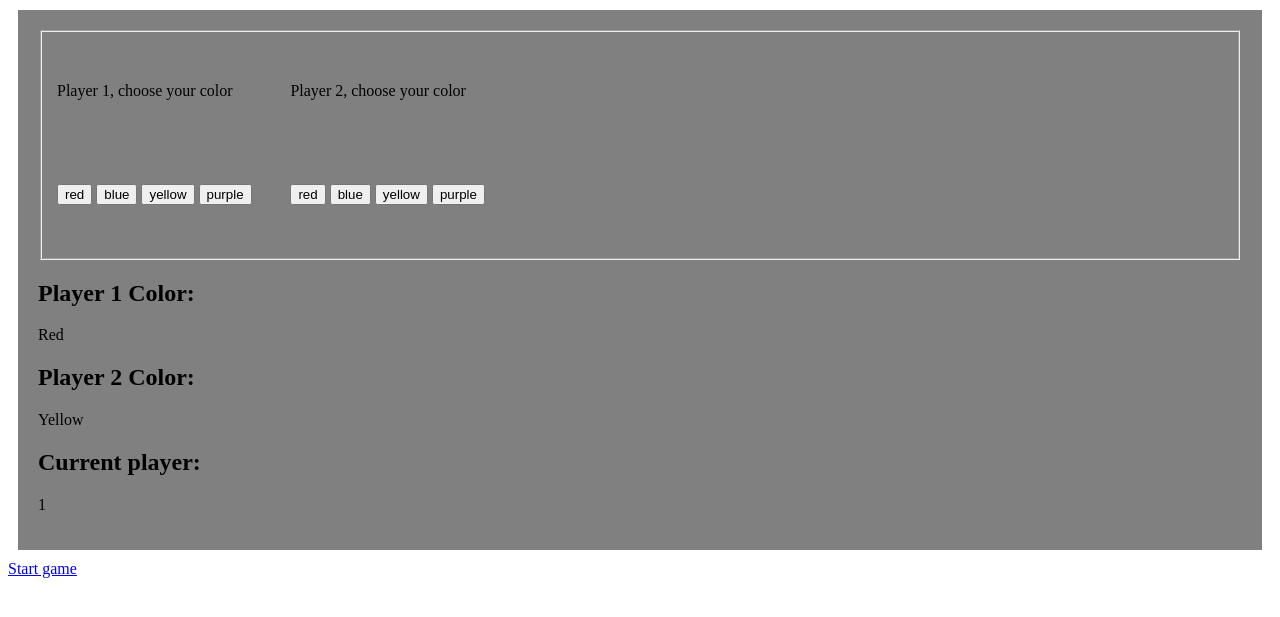
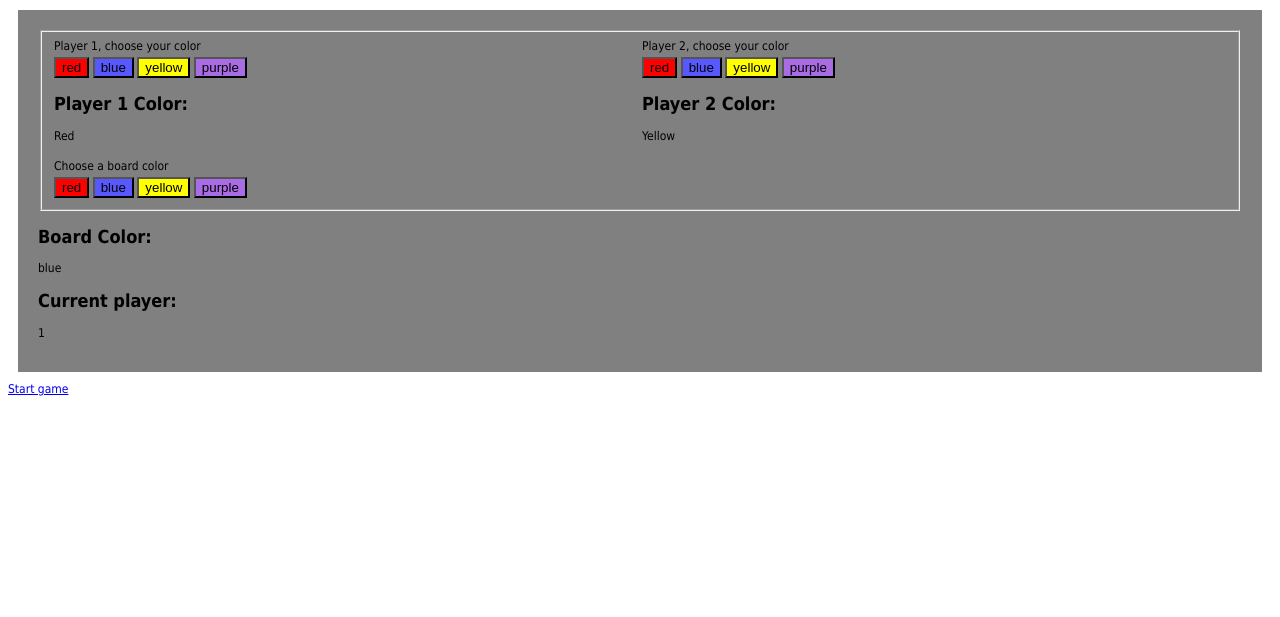
Before and after one commit to julietaMendez/CSCI-130-Connect-4, a PHP site: page /game_options.html in a window 1280 px wide. Shown: the top 617 px of the page. Run offline with PHP 8.4, Linux system fonts and the light colour scheme.

Commit message:
added select board color on game_options

```diff
--- a/chip.css
+++ b/chip.css
@@ -1,4 +1,8 @@
-.chip1{
+html {
+  font: normal 12px Tahoma, Verdana, Arial, sans-serif;
+}
+
+.chip1 {
   width: 50px;
   height: 50px;
   /* background: rgb(228, 0, 0); */
@@ -7,7 +11,7 @@
   box-shadow: 3px 3px rgb(0, 0, 0);
 }
 
-.chip0{
+.chip0 {
   width: 50px;
   height: 50px;
   background: rgb(251, 255, 0);
@@ -16,57 +20,56 @@
   box-shadow: 3px 3px rgb(0, 0, 0);
 }
 
-
-td{
+#connect_4_table td{
     width: 100px;
     height: 100px;
 }
 
-#connect_4_table{
+#connect_4_table {
   background-color: rgb(25, 25, 158);
   border: 1px solid rgb(0, 0, 0);
-    margin:auto;
+  margin: auto;
 }
 
-#player_color_table{
-    width: 40%;
+#player_color_table {
+  width: 100%;
 }
 
-.red{
+.red {
   background-color: red;
 }
-.lightblue{
-    background-color: lightblue;
+.blue {
+  background-color: rgb(88, 88, 255);
 }
-.yellow{
+.yellow {
   background-color: yellow;
 }
-.purple{
-    background-color: purple;
+.purple {
+  background-color: rgb(170, 108, 228);
 }
 
-.empty_space{
+.empty_space {
   width: 50px;
   height: 50px;
-    background: rgb(0, 0, 0, .5);
+  background: rgb(0, 0, 0, 0.5);
   border-radius: 50px;
   margin: auto;
   box-shadow: 2px 2px 2px lightblue;
 }
 
-.display{
-    width:30%;
-    height:1000px;
-    float:right;
-    background-color:lightgray;
-    padding:20px;
-    margin:0 20px;
+.display {
+  width: 30%;
+  height: 1000px;
+  float: right;
+  background-color: lightgray;
+  padding: 20px;
+  margin: 0 20px;
 }
 
-.select_options{
+.select_options {
   background-color: gray;
-    padding:20px;
-    margin:10px;
+  padding: 20px;
+  margin: 10px;
 }
 
 /* #start_btn{
--- a/create_table.js
+++ b/create_table.js
@@ -5,6 +5,7 @@ var max_col;
 var max_row;
 var player_color0="red";
 var player_color1="yellow";
+var board_color="blue";
 var player_id=0;
 var curr_player = document.getElementById("curr_player");
 
@@ -120,3 +121,10 @@ function set_chip_color_p2(color){
     p2.innerHTML = player_color1;
   }
 }
+
+function set_board_color(color){
+  if(color != "blue"){
+    let display_board_color = document.getElementById("board_color");
+    display_board_color.innerText=color;
+  }console.log(color);
+}
--- a/game_options.html
+++ b/game_options.html
@@ -14,24 +14,36 @@
                     <td>Player 2, choose your color</td>
                 </tr>
                 <tr>
-                    <td><input type=button id="red" value="red" onclick="set_chip_color_p1(this.id)">
-                        <input type=button id="lightblue" value="blue" onclick="set_chip_color_p1(this.id)">
-                        <input type=button id="yellow" value="yellow" onclick="set_chip_color_p1(this.id)">
-                        <input type=button id="purple" value="purple" onclick="set_chip_color_p1(this.id)">
+                    <td><input type=button class="red" id="red" value="red" onclick="set_chip_color_p1(this.id)">
+                        <input type=button class="blue" id="blue" value="blue" onclick="set_chip_color_p1(this.id)">
+                        <input type=button class="yellow" id="yellow" value="yellow" onclick="set_chip_color_p1(this.id)">
+                        <input type=button class="purple" id="purple" value="purple" onclick="set_chip_color_p1(this.id)">
+                        <h2>Player 1 Color: </h2>
+                        <p id="p1_color">Red</p>
                     </td>
-                    <td><input type=button id="red" value="red" onclick="set_chip_color_p2(this.id)">
-                        <input type=button id="lightblue" value="blue" onclick="set_chip_color_p2(this.id)">
-                        <input type=button id="yellow" value="yellow" onclick="set_chip_color_p2(this.id)">
-                        <input type=button id="purple" value="purple" onclick="set_chip_color_p2(this.id)">
+                    <td><input type=button class="red" id="red" value="red" onclick="set_chip_color_p2(this.id)">
+                        <input type=button class="blue" id="blue" value="blue" onclick="set_chip_color_p2(this.id)">
+                        <input type=button class="yellow" id="yellow" value="yellow" onclick="set_chip_color_p2(this.id)">
+                        <input type=button class="purple" id="purple" value="purple" onclick="set_chip_color_p2(this.id)">
+                        <h2>Player 2 Color: </h2>
+                        <p id="p2_color">Yellow</p>
+                    </td>
+                </tr>
+                <tr><td>Choose a board color</td></tr>
+                <tr>
+                    <td>
+                        <input type=button class="red" id="red" value="red" onclick="set_board_color(this.id)">
+                        <input type=button class="blue" id="blue" value="blue" onclick="set_board_color(this.id)">
+                        <input type=button class="yellow" id="yellow" value="yellow" onclick="set_board_color(this.id)">
+                        <input type=button class="purple" id="purple" value="purple" onclick="set_board_color(this.id)">
                     </td>
                 </tr>
             </table>
             </fieldset>
         </form>
-        <h2>Player 1 Color: </h2>
-        <p id="p1_color">Red</p>
-        <h2>Player 2 Color: </h2>
-        <p id="p2_color">Yellow</p>
+        <h2>Board Color:</h2>
+        <p id="board_color">blue</p>
+
         <h2>Current player: </h2>
         <p id="curr_player">1</p>
         </div>
```
Lines whose indentation alone changed are shown as unchanged.
